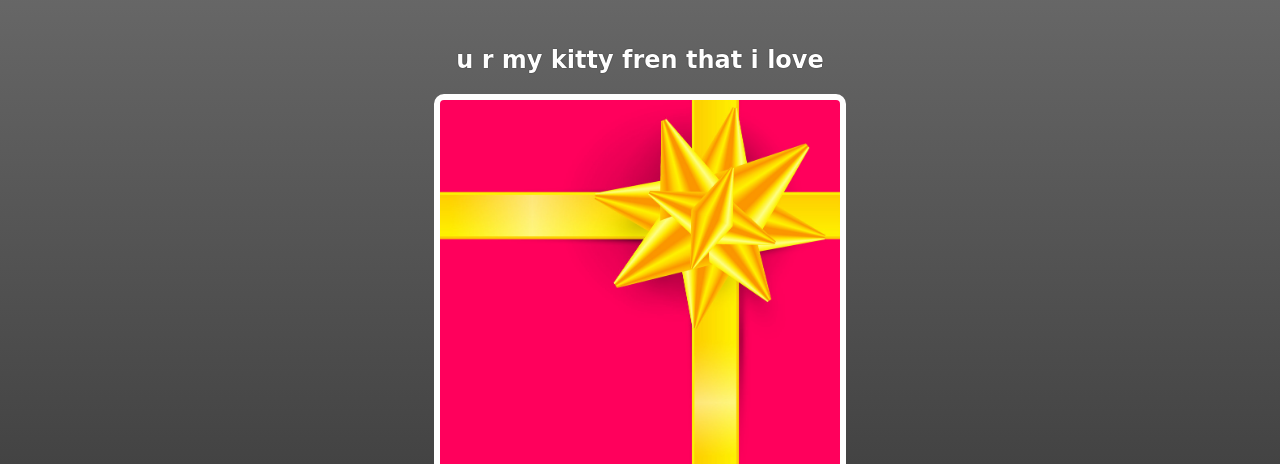
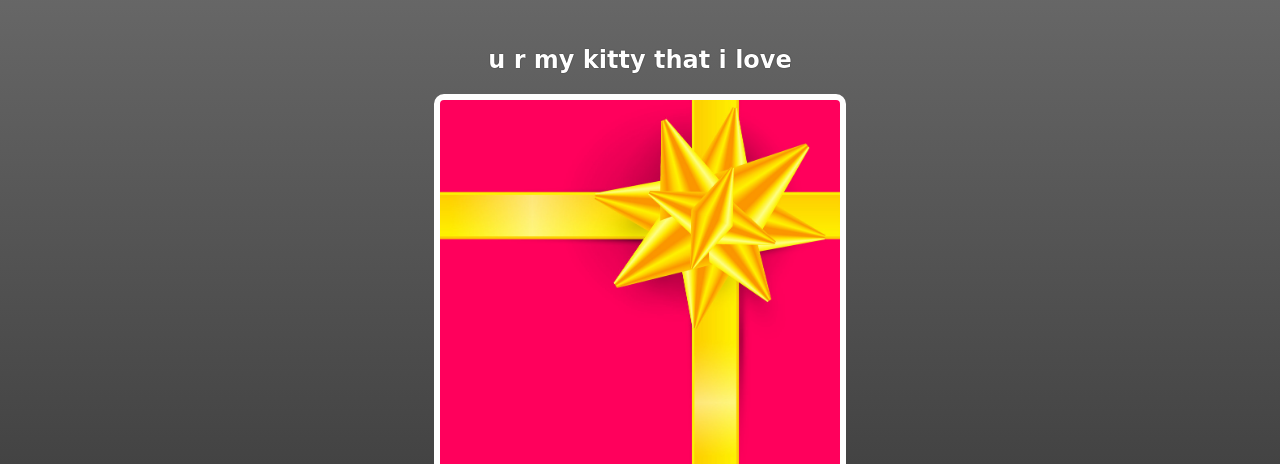
Before and after one commit to sbvanyo/scrimba-bday-gift-site, a website built with Vite: page index.html in a window 1280 px wide. Shown: the part 336-800 px from the top of the page. Built offline with nearby package versions, Linux system fonts and the light colour scheme; a web font is replaced by a local one.

Commit message:
Removed a word

```diff
--- a/index.html
+++ b/index.html
@@ -15,7 +15,7 @@
 
 
         <div class="gift-section">
-            <h2 class="gift-title">u r my kitty fren that i love</h2>
+            <h2 class="gift-title">u r my kitty that i love</h2>
             <div class="gift-img" id="gift-img-hot"></div>
         </div>
 
```
